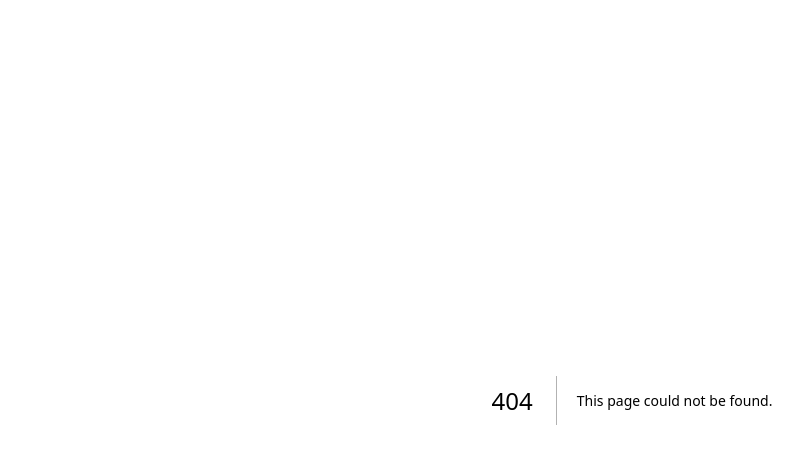
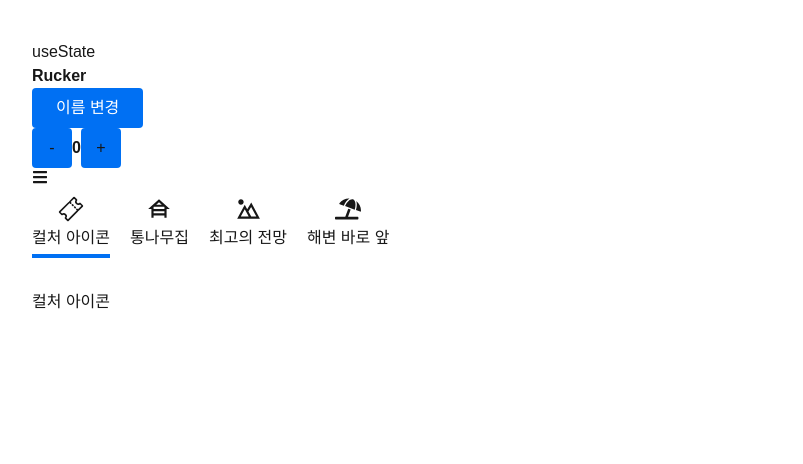
Before and after one commit to lse-7660/dashboard-study, a Next.js app: page /state in a window 1280 px wide. Before the commit this address had no page. Shown: the top 464 px of the page, without its empty margins (8-811 px from the left). Built offline with nearby package versions, Linux system fonts and the light colour scheme.

Commit message:
useState

```diff
--- a/package.json
+++ b/package.json
@@ -9,6 +9,10 @@
     "lint": "next lint"
   },
   "dependencies": {
+    "@fortawesome/fontawesome-svg-core": "^6.6.0",
+    "@fortawesome/free-solid-svg-icons": "^6.6.0",
+    "@fortawesome/react-fontawesome": "^0.2.2",
+    "font-awesome": "^4.7.0",
     "next": "15.0.3",
     "react": "19.0.0-rc-66855b96-20241106",
     "react-dom": "19.0.0-rc-66855b96-20241106",
--- /dev/null
+++ b/src/app/event/page.jsx
@@ -0,0 +1,84 @@
+'use client';
+import React from 'react';
+
+const EventPage = () => {
+    const handleSubmit = () => {
+        e.preventDefault();
+        console.log('집을 원해');
+    };
+
+    // preventDefault
+    // 1. a태그를 눌러도 링크가 작동하지 않게 하고 싶을 때
+    // 2. 버튼을 눌렀을 때 페이지가 새로고침되는 것을 막을 때
+
+    return (
+        <div>
+            <h2>마우스 이벤트</h2>
+
+            <button
+                onClick={() => {
+                    console.log('click');
+                }}
+                onDoubleClick={() => {
+                    console.log('double click');
+                }}
+            >
+                Click Event
+            </button>
+
+            <div
+                className="w-100 h-10 bg-primary"
+                onMouseEnter={() => {
+                    console.log('모브');
+                }}
+                onMouseLeave={() => {
+                    console.log('리츠');
+                }}
+            >
+                Mouse Enter / Mouse Leave
+            </div>
+
+            <div
+                onMouseMove={(e) => {
+                    console.log(`X: ${e.clientX}, Y: ${e.clientY}`);
+                }}
+            >
+                마우스를 움직여보세요
+            </div>
+
+            {/* form event */}
+            <form onSubmit={handleSubmit}>
+                <input
+                    className="border-1"
+                    type="text"
+                    onChange={(e) => {
+                        console.log('value changed', e.target.value);
+                    }}
+                    onFocus={(e) => console.log('pocus')}
+                />
+                <br />
+                <input
+                    type="checkbox"
+                    onChange={(e) => {
+                        console.log('Rucker', e.target.checked);
+                    }}
+                />
+                <br />
+                <select
+                    onChange={(e) => {
+                        console.log('무엇을', e.target.value);
+                    }}
+                >
+                    <option value="option1">모브</option>
+                    <option value="option2">리츠</option>
+                    <option value="option3">테루</option>
+                    <option value="option4">쇼우</option>
+                </select>
+                <br />
+                <button type="submit">제출</button>
+            </form>
+        </div>
+    );
+};
+
+export default EventPage;
--- /dev/null
+++ b/src/app/state/page.jsx
@@ -0,0 +1,103 @@
+'use client';
+import React, { useState } from 'react';
+import { FaBars } from 'react-icons/fa';
+import { IoMdClose } from 'react-icons/io';
+import { IoTicketOutline } from 'react-icons/io5';
+import { MdHouseSiding } from 'react-icons/md';
+import { RiLandscapeLine } from 'react-icons/ri';
+import { FaUmbrellaBeach } from 'react-icons/fa';
+
+const StatePage = () => {
+    // change name
+    const [name, setName] = useState('Rucker');
+
+    function changeName() {
+        setName(name === 'Rucker' ? 'Lucid' : 'Rucker');
+    }
+
+    // counter
+    const [number, setNumber] = useState(0);
+    function decrease() {
+        setNumber(number - 1);
+    }
+    function increase() {
+        setNumber(number + 1);
+    }
+
+    // icon button
+    const [isOpen, setIsOpen] = useState(false);
+
+    // airbnb
+    const sortNav = [
+        { value: '컬처 아이콘', icon: <IoTicketOutline size={26} /> },
+        { value: '통나무집', icon: <MdHouseSiding size={26} /> },
+        { value: '최고의 전망', icon: <RiLandscapeLine size={26} /> },
+        { value: '해변 바로 앞', icon: <FaUmbrellaBeach size={26} /> },
+    ];
+
+    const [selected, setSelected] = useState(0);
+
+    return (
+        <div className="m-10">
+            {/* change name */}
+            <h2>useState</h2>
+            <strong>{name}</strong>
+            <br />
+            <button className="py-2 px-6 rounded bg-primary text-white" onClick={changeName}>
+                이름 변경
+            </button>
+            <br />
+            {/* counter */}
+            <button className="bg-primary w-10 h-10 rounded" onClick={decrease}>
+                -
+            </button>
+            <strong>{number}</strong>
+            <button className="bg-primary w-10 h-10 rounded" onClick={increase}>
+                +
+            </button>
+            <br />
+
+            <button
+                onClick={() => {
+                    setIsOpen(!isOpen);
+                }}
+            >
+                {isOpen ? <IoMdClose /> : <FaBars />}
+            </button>
+
+            {/* Selected */}
+            {/* airbnb */}
+            <div>
+                <div>
+                    {/* tab */}
+                    <div className="flex flex-row gap-5">
+                        {sortNav.map((item, index) => (
+                            <button
+                                key={index}
+                                onClick={() => {
+                                    setSelected(index);
+                                }}
+                                className={`flex flex-col items-center gap-1 py-1 ${
+                                    selected === index ? 'border-b-4 border-primary' : ''
+                                }`}
+                            >
+                                {item.icon}
+                                {item.value}
+                            </button>
+                        ))}
+                    </div>
+                    {/* content */}
+                    <div>
+                        {sortNav.map((item, index) => (
+                            <div key={index} className={`w-full pt-8  ${selected === index ? 'block' : 'hidden'}`}>
+                                {item.value}
+                            </div>
+                        ))}
+                    </div>
+                </div>
+            </div>
+        </div>
+    );
+};
+
+export default StatePage;
```
Also changed, not shown: 1 other file (tests, documents, lock files or other folders).
